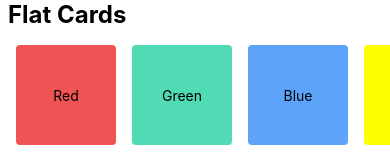
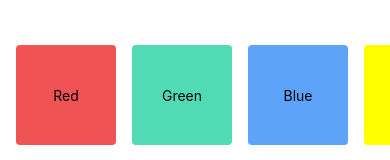
Before and after one commit to siraajul/ReactStyler, a React Native app: screen / in a window 390 px wide. Shown: the top 160 px of the page. Built offline with nearby package versions, Linux system fonts and the light colour scheme.

Commit message:
Change Title Color

```diff
--- a/components/FlatCards.tsx
+++ b/components/FlatCards.tsx
@@ -30,6 +30,7 @@ const styles = StyleSheet.create({
     fontSize: 24,
     fontWeight: 'bold',
     paddingHorizontal: 8,
+    color: '#FFFFFF',
   },
   container: {
     flex: 1,
```
